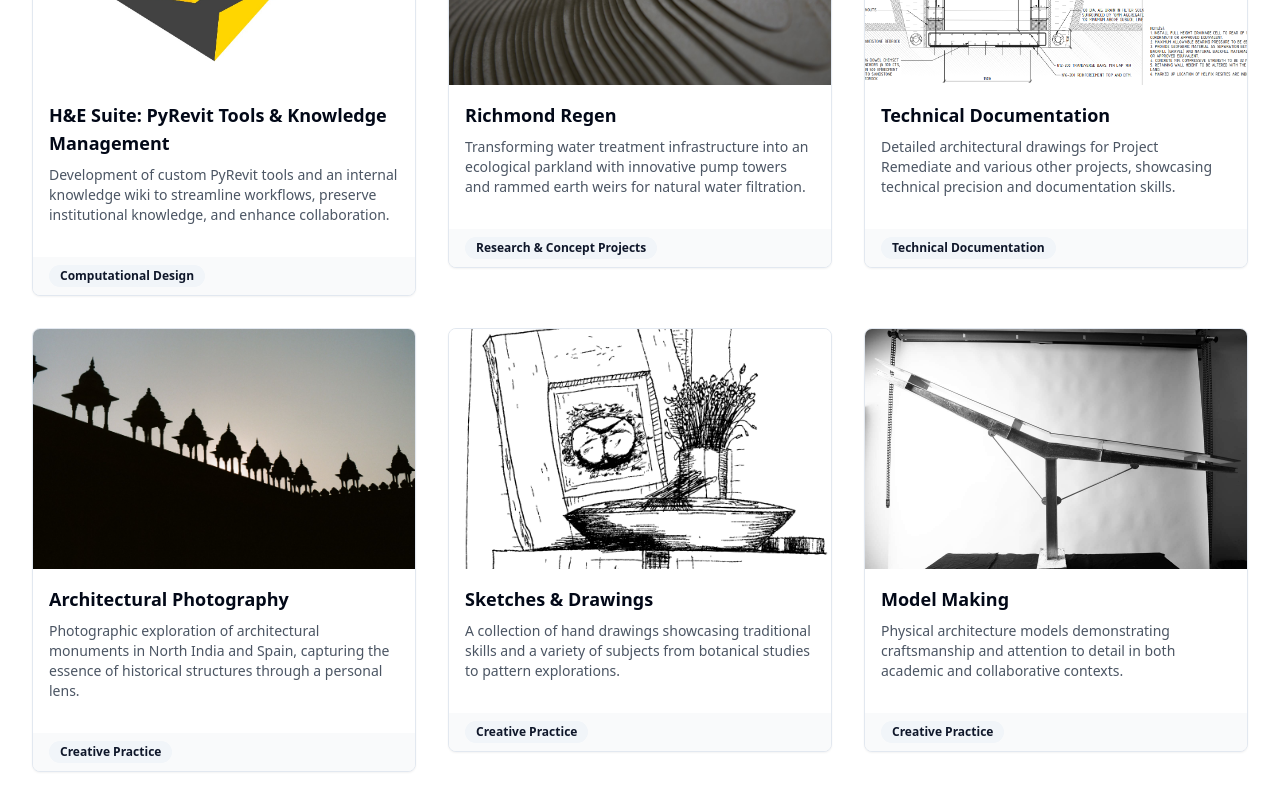
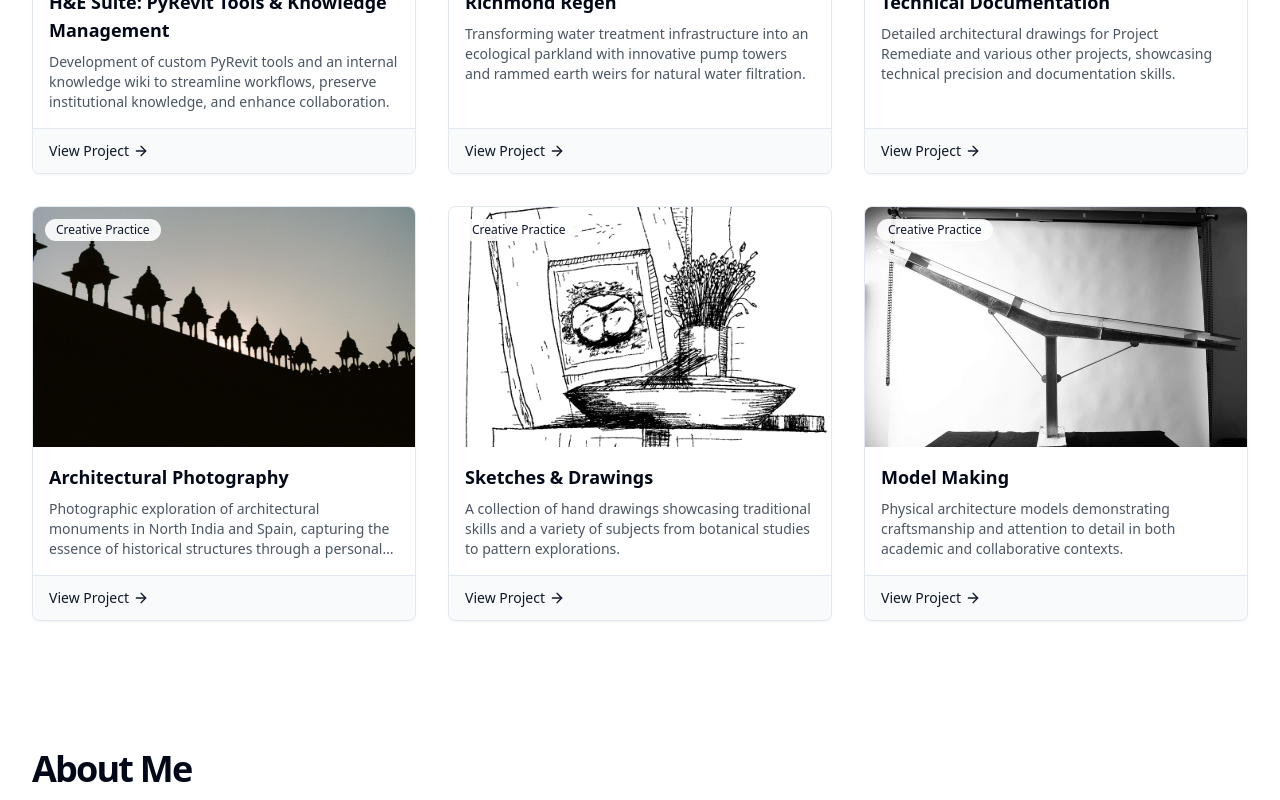
Before and after one commit to lewismconte/folio, a Next.js app: page / in a window 1280 px wide. Shown: the part 1760-2560 px from the top of the page. Built offline with nearby package versions, Linux system fonts and the light colour scheme.

Commit message:
Refactor project card layout for improved responsiveness and visual hierarchy

```diff
--- a/app/components/layout/page-container.tsx
+++ b/app/components/layout/page-container.tsx
@@ -5,5 +5,5 @@ interface PageContainerProps {
 }
 
 export default function PageContainer({ children, className = "" }: PageContainerProps) {
-  return <div className={`container mx-auto px-4 sm:px-6 lg:px-8 py-12 ${className}`}>{children}</div>
+  return <div className={`container mx-auto px-4 sm:px-6 lg:px-8 py-4 ${className}`}>{children}</div>
 }
--- a/app/components/projects/project-card.tsx
+++ b/app/components/projects/project-card.tsx
@@ -2,21 +2,36 @@ import Image from "next/image"
 import Link from "next/link"
 import { Card, CardContent, CardFooter } from "@/components/ui/card"
 import { Badge } from "@/components/ui/badge"
+import { ArrowRightIcon } from "lucide-react"
 import type { Project } from "@/app/data/types"
 
 export function ProjectCard({ slug, title, description, image, category }: Project) {
   return (
     <Link href={`/projects/${slug}`}>
-      <Card className="overflow-hidden transition-shadow hover:shadow-lg">
-        <div className="relative h-60">
-          <Image src={image || "/placeholder.svg"} alt={title} fill className="object-cover" />
+      <Card className="overflow-hidden transition-shadow hover:shadow-lg h-full flex flex-col">
+        <div className="relative h-60 group">
+          <Badge
+            variant="secondary"
+            className="absolute top-3 left-3 z-10 bg-white/90 text-xs font-medium"
+          >
+            {category}
+          </Badge>
+          <Image
+            src={image || "/placeholder.svg"}
+            alt={title}
+            fill
+            className="object-cover transition-transform duration-300 group-hover:scale-105"
+          />
         </div>
-        <CardContent className="p-4">
+        <CardContent className="p-4 flex-grow">
           <h3 className="text-lg font-semibold mb-2">{title}</h3>
-          <p className="text-sm text-gray-600 mb-4">{description}</p>
+          <p className="text-sm text-gray-600 line-clamp-3">{description}</p>
         </CardContent>
-        <CardFooter className="px-4 py-2 bg-gray-50">
-          <Badge variant="secondary">{category}</Badge>
+        <CardFooter className="px-4 py-3 border-t bg-gray-50 flex justify-between items-center">
+          <span className="text-sm font-medium text-primary flex items-center">
+            View Project
+            <ArrowRightIcon className="ml-1 h-4 w-4" />
+          </span>
         </CardFooter>
       </Card>
     </Link>
--- a/app/components/projects/project-grid.tsx
+++ b/app/components/projects/project-grid.tsx
@@ -2,7 +2,7 @@
 
 import { useState } from "react"
 import { Button } from "@/components/ui/button"
-import { ProjectCard } from "./project-card"
+import { ProjectCard } from "@/app/components/project-card"
 import { type Project, type ProjectCategory, projectCategories } from "@/app/data/types"
 
 interface ProjectGridProps {
--- a/app/components/sections/about-section.tsx
+++ b/app/components/sections/about-section.tsx
@@ -1,10 +1,14 @@
 import Image from "next/image"
 import SingleMorphingShape from "../features/single-morphing-shape"
 
-export default function AboutSection() {
+interface AboutSectionProps {
+  className?: string
+}
+
+export default function AboutSection({ className = "" }: AboutSectionProps) {
   return (
-    <section id="about" className="py-24 sm:py-32">
-      <h2 className="text-3xl font-bold tracking-tighter sm:text-4xl mb-8">About Me</h2>
+    <section id="about" className={className}>
+      <h2 className="text-3xl font-bold tracking-tighter sm:text-4xl mb-6">About Me</h2>
       <div className="grid gap-8 lg:grid-cols-2">
         <div className="flex flex-col">
           <div>
@@ -15,7 +19,7 @@ export default function AboutSection() {
             I've embraced tools like Rhino/Grasshopper and Revit alongside AI and other digital innovations, seeing each new technology as an opportunity to enhance rather than replace traditional architectural thinking. This adaptability has proven valuable across diverse projects—from industrial retrofits to complex parametric structures—where I've leveraged both digital fluency and hands-on experience to solve design challenges. Throughout my professional journey, I've maintained that good architecture emerges from understanding both the technical systems and human experiences that shape our built environment, using whatever tools best serve the project at hand.
             </p>
           </div>
-          <div className="mt-8 grid grid-cols-2 gap-4"> {/* Added grid layout */}
+          <div className="mt-6 grid grid-cols-2 gap-4"> {/* Reduced top margin */}
             <Image
               src="/images/profile_image.jpg"
               alt="Profile"
--- a/app/components/sections/contact-section.tsx
+++ b/app/components/sections/contact-section.tsx
@@ -2,10 +2,14 @@ import Link from "next/link"
 import { Mail, Github, Linkedin } from "lucide-react"
 import { Button } from "@/components/ui/button"
 
-export default function ContactSection() {
+interface ContactSectionProps {
+  className?: string
+}
+
+export default function ContactSection({ className = "" }: ContactSectionProps) {
   return (
-    <section id="contact" className="py-24 sm:py-32">
-      <h2 className="text-3xl font-bold tracking-tighter sm:text-4xl mb-8">Get in Touch</h2>
+    <section id="contact" className={className}>
+      <h2 className="text-3xl font-bold tracking-tighter sm:text-4xl mb-6">Get in Touch</h2>
       <p className="mb-4">Interested in collaborating or just want to chat? Let's connect:</p>
       <div className="flex gap-4">
         <Button variant="outline" asChild>
--- a/app/page.tsx
+++ b/app/page.tsx
@@ -14,12 +14,12 @@ export default function Home() {
       <HeroSection />
       <main className="flex-1">
         <PageContainer>
-          <section id="projects" className="py-24 sm:py-32">
-            <h2 className="text-3xl font-bold tracking-tighter sm:text-4xl mb-8">Projects</h2>
+          <section id="projects" className="py-12 sm:py-16">
+            <h2 className="text-3xl font-bold tracking-tighter sm:text-4xl mb-6">Projects</h2>
             <ProjectGrid projects={projects} />
           </section>
-          <AboutSection />
-          <ContactSection />
+          <AboutSection className="py-12 sm:py-16" />
+          <ContactSection className="py-12 sm:py-16" />
         </PageContainer>
       </main>
       <Footer />
```
